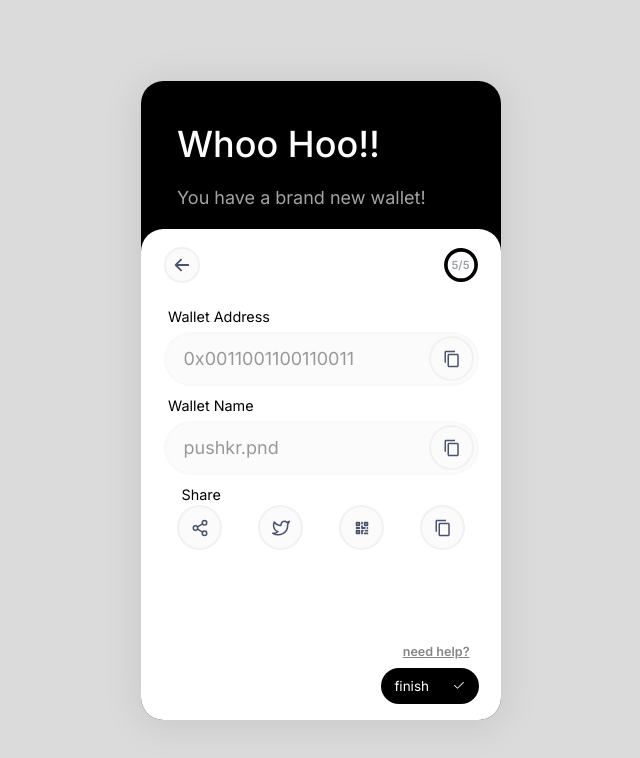
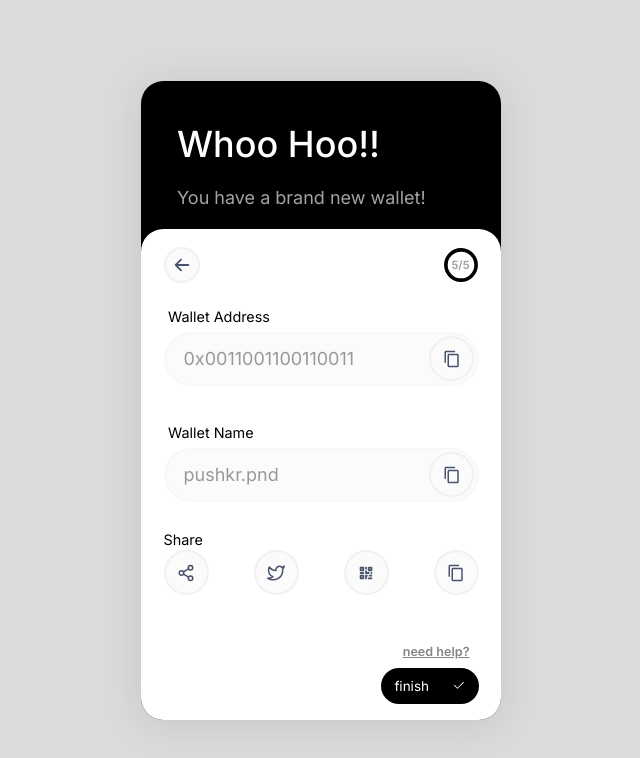
Before and after one commit to dark-circles-2022/panda-wallet, a React (Create React App) app: page /recover/2 in a window 1280 px wide. Shown: the top 758 px of the page, without its empty margins (319-959 px from the left). Built offline with nearby package versions, Linux system fonts and the light colour scheme.

Commit message:
style: fix

```diff
--- a/src/components/common/Socials.tsx
+++ b/src/components/common/Socials.tsx
@@ -1,4 +1,4 @@
-import { Grid, Text, Box, GridItem } from '@chakra-ui/react';
+import { Text, Box, Flex } from '@chakra-ui/react';
 import { FiTwitter as Twitter, FiShare2 as Share } from 'react-icons/fi';
 import { HiQrcode as QrCode } from 'react-icons/hi';
 import { MdContentCopy as Copy } from 'react-icons/md';
@@ -12,31 +12,31 @@ const Socials = () => {
     { icon: Copy as any, label: 'Copy', onClick: () => null },
   ];
   return (
-    <Box m="0 auto">
+    <Box
+      m="0 auto"
+      w="full"
+    >
       <Text
         textAlign={'left'}
         fontSize={'0.8rem'}
-        ml="1rem"
       >
         Share
       </Text>
-      <Grid
-        templateColumns={'repeat(4, 1fr)'}
+      <Flex
         gap="0.5rem"
         alignItems={'center'}
-        justifyContent="center"
+        justifyContent="space-between"
       >
         {socials.map((social, index) => (
           <ButtonIcon
             displayIcon={social.icon}
             key={index}
-            mx="auto"
             variant="semi-solid"
             ariaLabel={social.label}
             onClick={social.onClick}
           />
         ))}
-      </Grid>
+      </Flex>
     </Box>
   );
 };
--- a/src/screens/onboarding/WooHoo.tsx
+++ b/src/screens/onboarding/WooHoo.tsx
@@ -2,6 +2,7 @@ import Socials from '../../components/common/Socials';
 import UserInfo from '../../components/common/UserInfo';
 import OnboardingLayout from '../../layout/OnboardingLayout';
 import { BsCheck as Check } from 'react-icons/bs';
+import { Flex } from '@chakra-ui/react';
 
 const WooHoo = () => {
   return (
@@ -17,6 +18,10 @@ const WooHoo = () => {
       nextIcon={Check as any}
       navigateTo={'/dashboard'}
     >
+      <Flex
+        gap="4"
+        flexDir="column"
+      >
         <UserInfo
           label={'Wallet Address'}
           value={'0x0011001100110011'}
@@ -26,6 +31,7 @@ const WooHoo = () => {
           value={'pushkr.pnd'}
         />
         <Socials />
+      </Flex>
     </OnboardingLayout>
   );
 };
```
Lines whose indentation alone changed are shown as unchanged.
